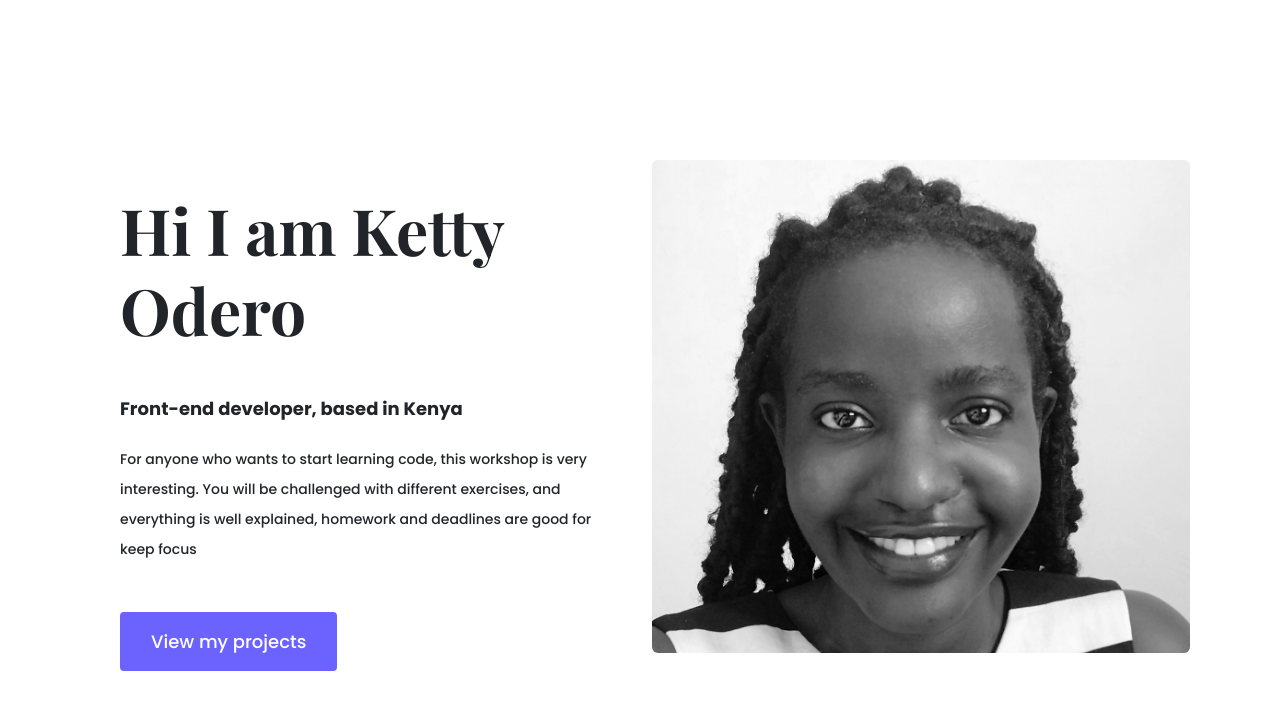
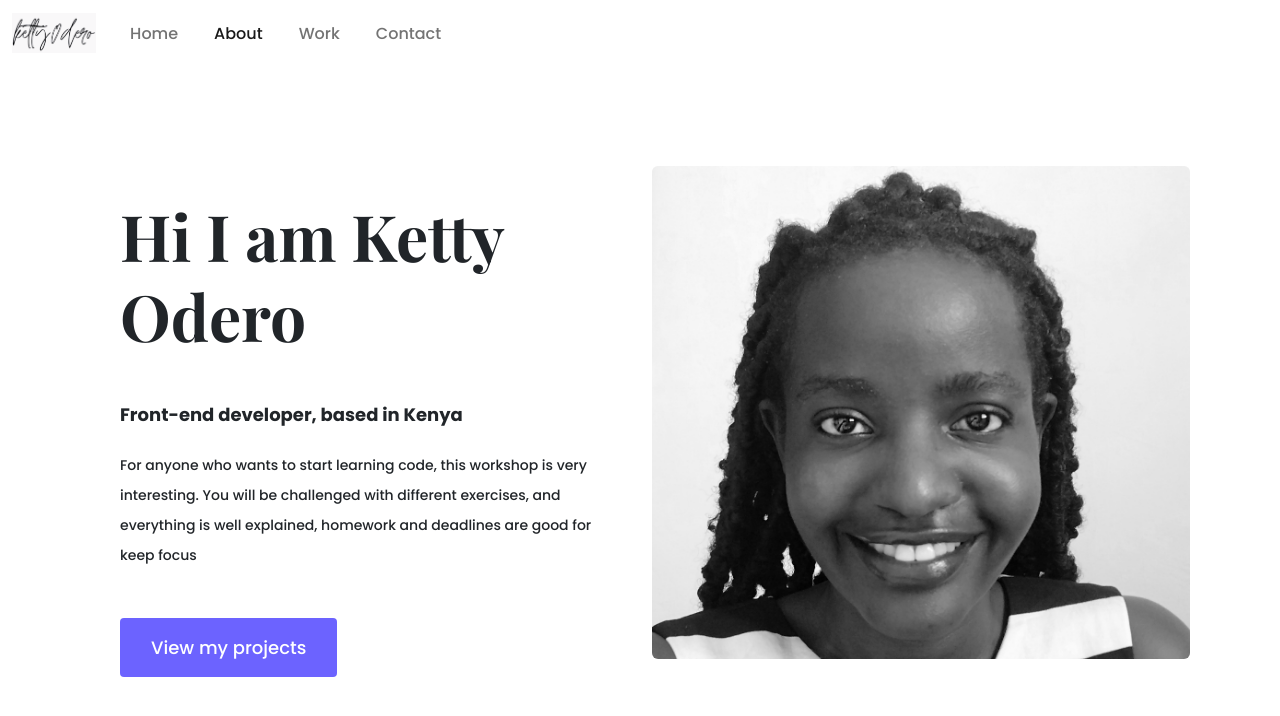
Before and after one commit to Ketty-Odero/Portfolio-project, a plain HTML site: page about.html in a window 1280 px wide. Drawn offline with nearby package versions, Linux system fonts and the light colour scheme.

Commit message:
Added navbar

```diff
--- a/about.html
+++ b/about.html
@@ -24,6 +24,40 @@
     ></script>
   </head>
   <body>
+    <nav class="navbar navbar-expand-lg bg-white">
+      <div class="container-fluid">
+        <a class="navbar-brand" href="#"
+          ><img src="images/Ketty logo.png" alt="" class="logo"
+        /></a>
+        <button
+          class="navbar-toggler"
+          type="button"
+          data-bs-toggle="collapse"
+          data-bs-target="#navbarNav"
+          aria-controls="navbarNav"
+          aria-expanded="false"
+          aria-label="Toggle navigation"
+        >
+          <span class="navbar-toggler-icon"></span>
+        </button>
+        <div class="collapse navbar-collapse" id="navbarNav">
+          <ul class="navbar-nav">
+            <li class="nav-item">
+              <a class="nav-link" aria-current="page" href="/">Home</a>
+            </li>
+            <li class="nav-item">
+              <a class="nav-link active" href="/about.html">About</a>
+            </li>
+            <li class="nav-item">
+              <a class="nav-link" href="/work.html">Work</a>
+            </li>
+            <li class="nav-item">
+              <a class="nav-link" href="/contact.html">Contact</a>
+            </li>
+          </ul>
+        </div>
+      </div>
+    </nav>
     <div class="content-container container">
       <div class="row">
         <div class="col-lg-6">
--- a/styles/portfolio.css
+++ b/styles/portfolio.css
@@ -47,7 +47,7 @@ p {
   font-size: 24px;
 }
 .content-container {
-  padding: 160px 20px;
+  padding: 100px 20px;
 }
 .content h1 {
   font-size: 64px;
@@ -87,6 +87,15 @@ p {
 .project-description {
   padding: 120px 60px;
 }
+.logo {
+  max-width: 150px;
+  max-height: 40px;
+}
+.nav-item {
+  padding: 0 10px;
+  line-height: 25px;
+  display: inline-block;
+}
 @media (max-width=960px) {
   h1 {
     font-size: 44px;
```
Also changed, not shown: contact.html (+34 -0 lines), index.html (+34 -1 lines), work.html (+34 -0 lines), images/Ketty logo.png (added).
